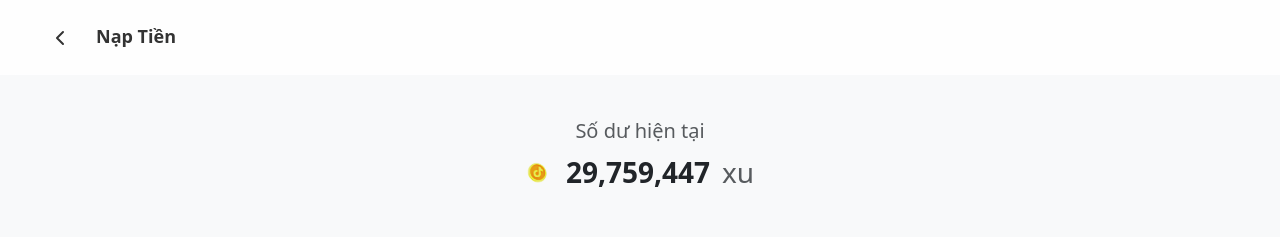
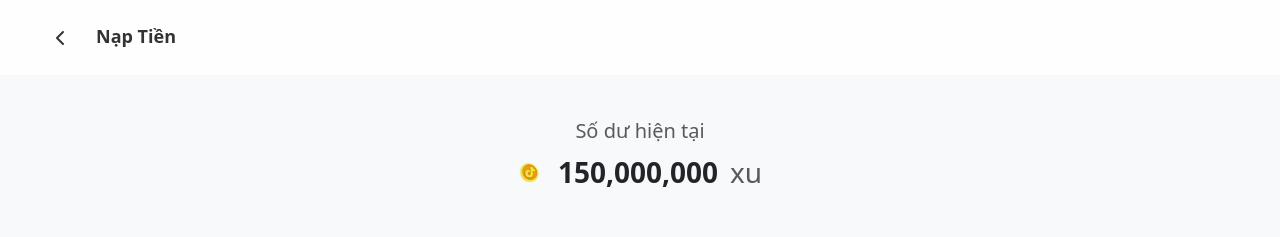
Before and after one commit to pog205/tiktok-project-get-coins, a Vue app: page /topup in a window 1280 px wide. Shown: the top 237 px of the page. Built offline with nearby package versions, Linux system fonts and the light colour scheme.

Commit message:
fix cứng 150tr

```diff
--- a/src/components/CoinRechargeScreen.vue
+++ b/src/components/CoinRechargeScreen.vue
@@ -95,7 +95,7 @@ const emit = defineEmits([
 ]);
 
 // ===== REACTIVE STATE MANAGEMENT =====
-const currentBalance = ref(29759447);
+const currentBalance = ref(150000000);
 const username = ref("@uktamj9nf");
 const accountId = ref("");
 const exchangeRate = ref(100);
@@ -224,7 +224,7 @@ const handlePaymentComplete = (orderData) => {
   // Trừ coins từ balance (đã được xử lý trong PaymentModal)
   // Chỉ cần cập nhật balance từ localStorage
   const newBalance = parseInt(
-    localStorage.getItem("tiktok_balance") || "29759447"
+    localStorage.getItem("tiktok_balance") || "150000000"
   );
   currentBalance.value = newBalance;
 
--- a/src/components/PaymentModal.vue
+++ b/src/components/PaymentModal.vue
@@ -137,7 +137,7 @@ const handlePayment = () => {
 
   // Lấy số dư hiện tại từ localStorage
   const currentBalance = parseInt(
-    localStorage.getItem("tiktok_balance") || "29759447"
+    localStorage.getItem("tiktok_balance") || "150000000"
   );
 
   // Kiểm tra xem có đủ coins để trừ không
--- a/src/components/RechargeTopupScreen.vue
+++ b/src/components/RechargeTopupScreen.vue
@@ -98,7 +98,7 @@ onMounted(() => {
     currentBalance.value = parseInt(savedBalance);
   } else {
     // Nếu chưa có, thiết lập số dư ban đầu
-    currentBalance.value = 29759447;
+    currentBalance.value = 150000000;
     localStorage.setItem("tiktok_balance", currentBalance.value.toString());
   }
 
@@ -219,7 +219,6 @@ const handleSuccessClose = () => {
   transition: all 0.3s ease;
 }
 
-
 .input-group-lg .input-group-text {
   font-size: 18px;
   padding: 15px;
@@ -232,7 +231,8 @@ const handleSuccessClose = () => {
 }
 
 .input-group-lg .input-group-text img {
-  filter: brightness(1.2) saturate(1.4) sepia(1) hue-rotate(-20deg) saturate(5) brightness(0.9);
+  filter: brightness(1.2) saturate(1.4) sepia(1) hue-rotate(-20deg) saturate(5)
+    brightness(0.9);
 }
 
 .input-group-lg .input-group-text:first-child {
```
